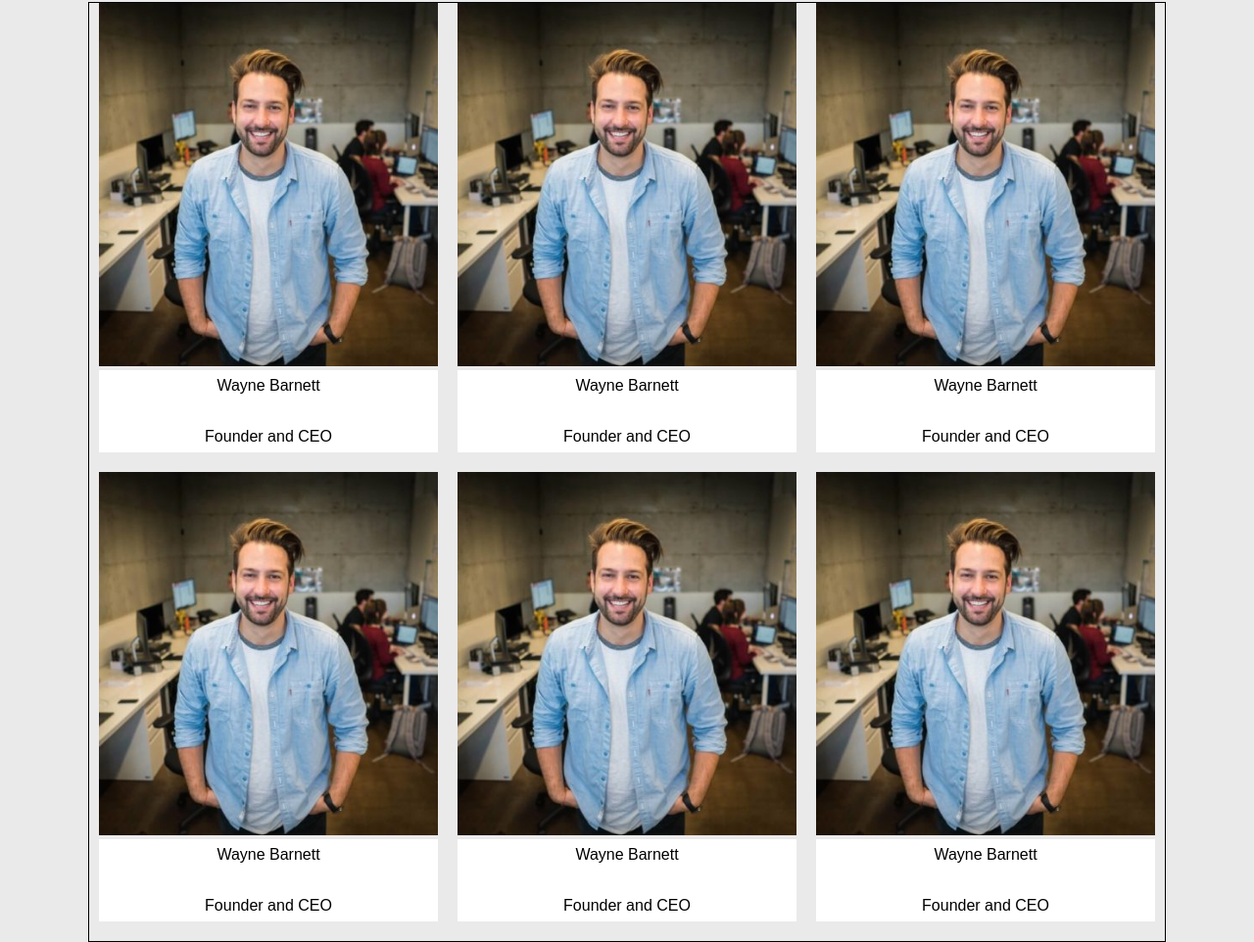
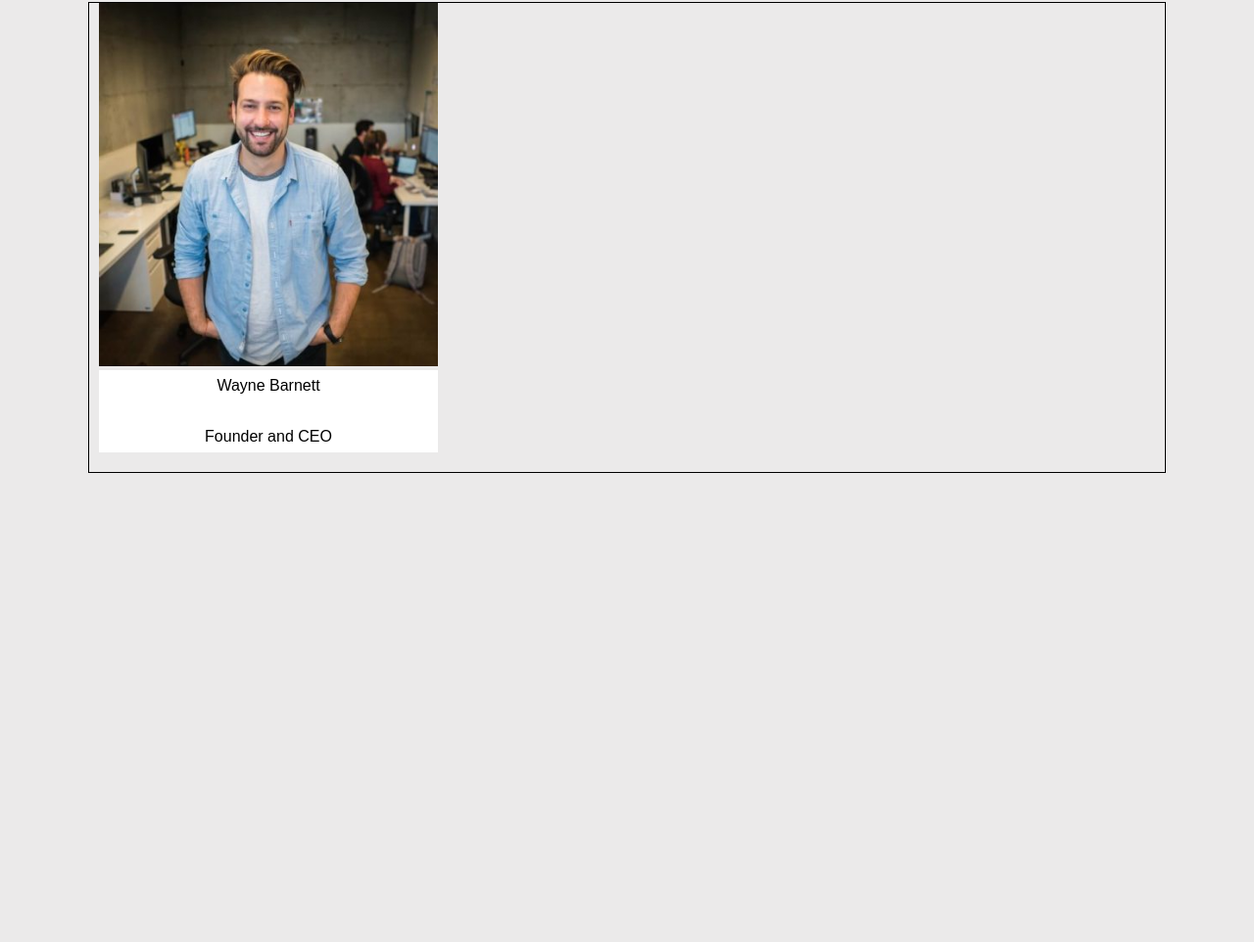
Before and after one commit to Polvere243/js-our-team, a plain HTML site: page index.html in a window 1280 px wide. Shown: the part 143-1105 px from the top of the page at 98% size. After the commit the page ends 800 px from the top, so only its background shows below. Drawn offline with Linux system fonts and the light colour scheme.

Commit message:
erased hardcoded cols

```diff
--- a/index.html
+++ b/index.html
@@ -30,64 +30,6 @@
                             </figure>
                         </div>
                     </div>
-                    <div class="col">
-                        <div class="card">
-                            <figure>
-                                <img src="img/wayne-barnett-founder-ceo.jpg" alt="">
-                                <figcaption>
-                                    <p>Wayne Barnett</p>
-                                    <p>Founder and CEO</p>
-                                </figcaption>
-                            </figure>
-                        </div>
-                    </div>
-                    <div class="col">
-                        <div class="card">
-                            <figure>
-                                <img src="img/wayne-barnett-founder-ceo.jpg" alt="">
-                                <figcaption>
-                                    <p>Wayne Barnett</p>
-                                    <p>Founder and CEO</p>
-                                </figcaption>
-                            </figure>
-                        </div>
-                    </div>
-                    <div class="col">
-                        <div class="card">
-                            <figure>
-                                <img src="img/wayne-barnett-founder-ceo.jpg" alt="">
-                                <figcaption>
-                                    <p>Wayne Barnett</p>
-                                    <p>Founder and CEO</p>
-                                </figcaption>
-                            </figure>
-                        </div>
-                    </div>
-                    <div class="col">
-                        <div class="card">
-                            <figure>
-                                <img src="img/wayne-barnett-founder-ceo.jpg" alt="">
-                                <figcaption>
-                                    <p>Wayne Barnett</p>
-                                    <p>Founder and CEO</p>
-                                </figcaption>
-                            </figure>
-                        </div>
-                    </div>
-                    <div class="col">
-                        <div class="card">
-                            <figure>
-                                <img src="img/wayne-barnett-founder-ceo.jpg" alt="">
-                                <figcaption>
-                                    <p>Wayne Barnett</p>
-                                    <p>Founder and CEO</p>
-                                </figcaption>
-                            </figure>
-                        </div>
-                    </div>
-
-
-
             </section>
 
         </main>
```
